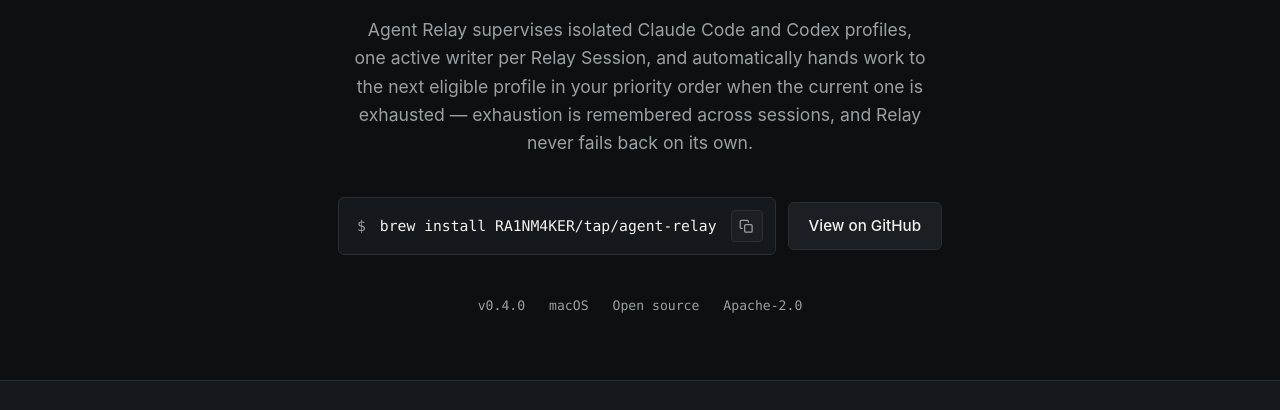
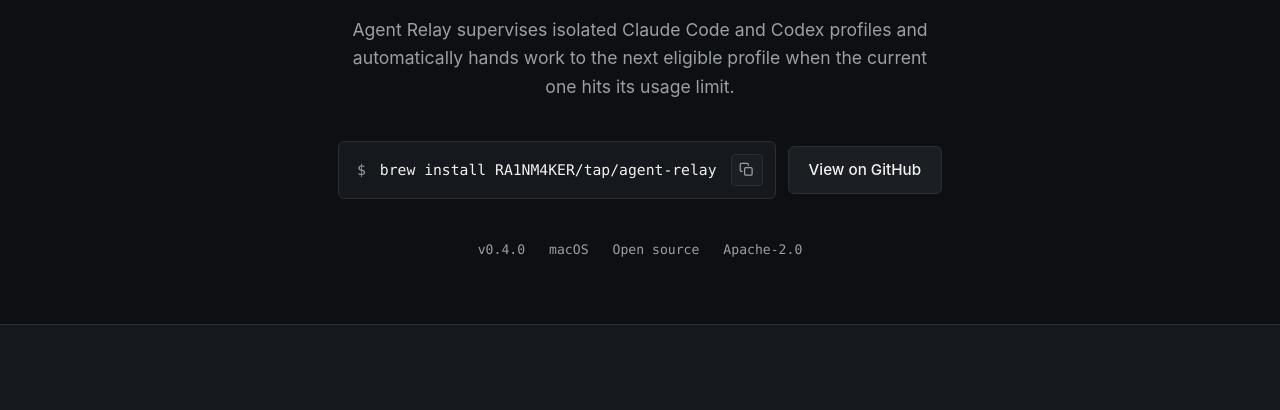
Before and after one commit to RA1NM4KER/agent-relay, a plain HTML site: page index.html in a window 1280 px wide. Shown: the part 333-743 px from the top of the page. Drawn offline with Linux system fonts and the light colour scheme.

Commit message:
site: shorten hero description

```diff
--- a/index.html
+++ b/index.html
@@ -549,7 +549,7 @@
   <section class="hero">
     <div class="wrap">
       <h1>Keep coding when your agent hits its limit.</h1>
-      <p class="sub">Agent Relay supervises isolated Claude Code and Codex profiles, one active writer per Relay Session, and automatically hands work to the next eligible profile in your priority order when the current one is exhausted — exhaustion is remembered across sessions, and Relay never fails back on its own.</p>
+      <p class="sub">Agent Relay supervises isolated Claude Code and Codex profiles and automatically hands work to the next eligible profile when the current one hits its usage limit.</p>
 
       <div class="hero-ctas">
         <div class="install-cmd">
```
